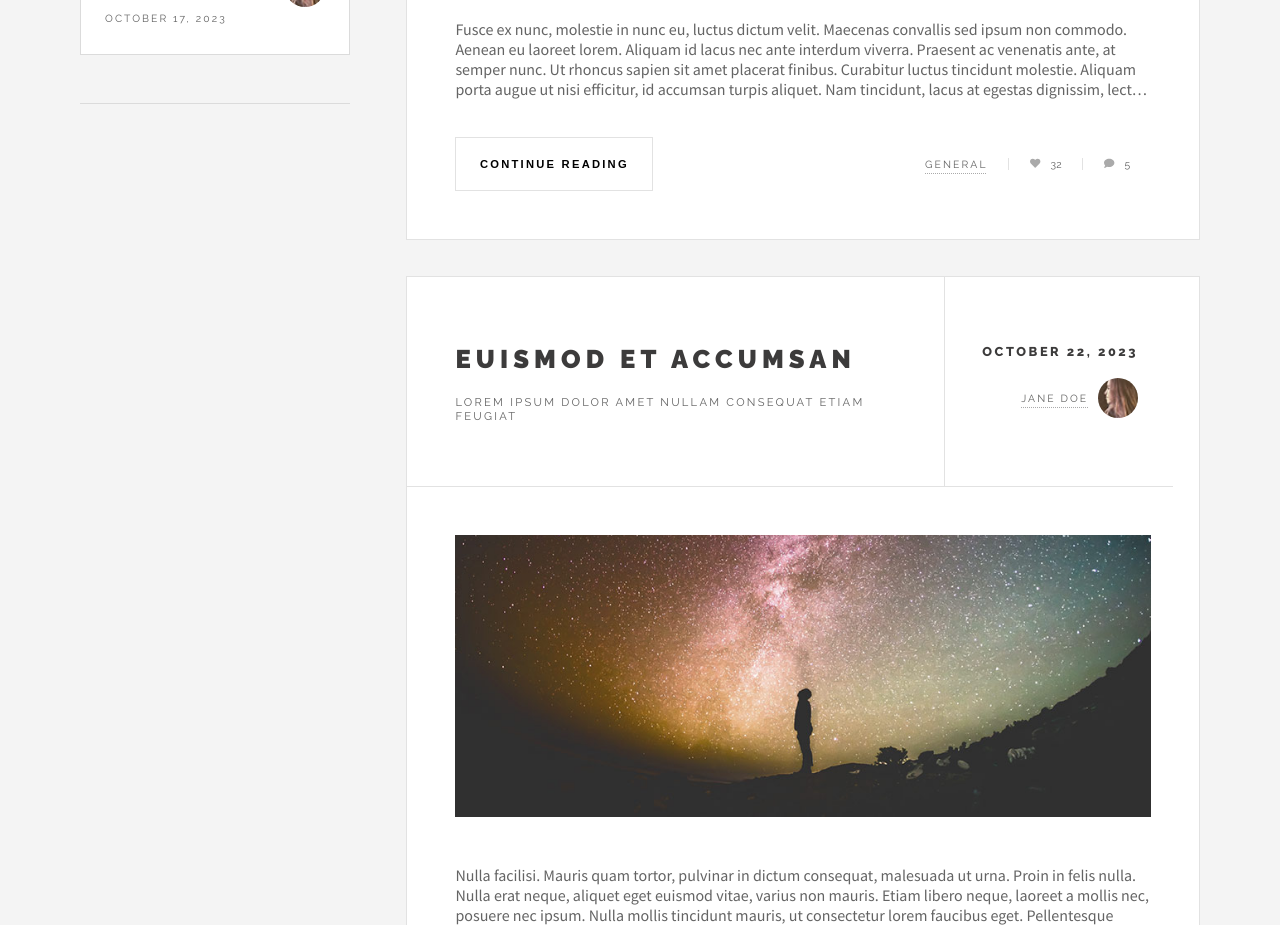
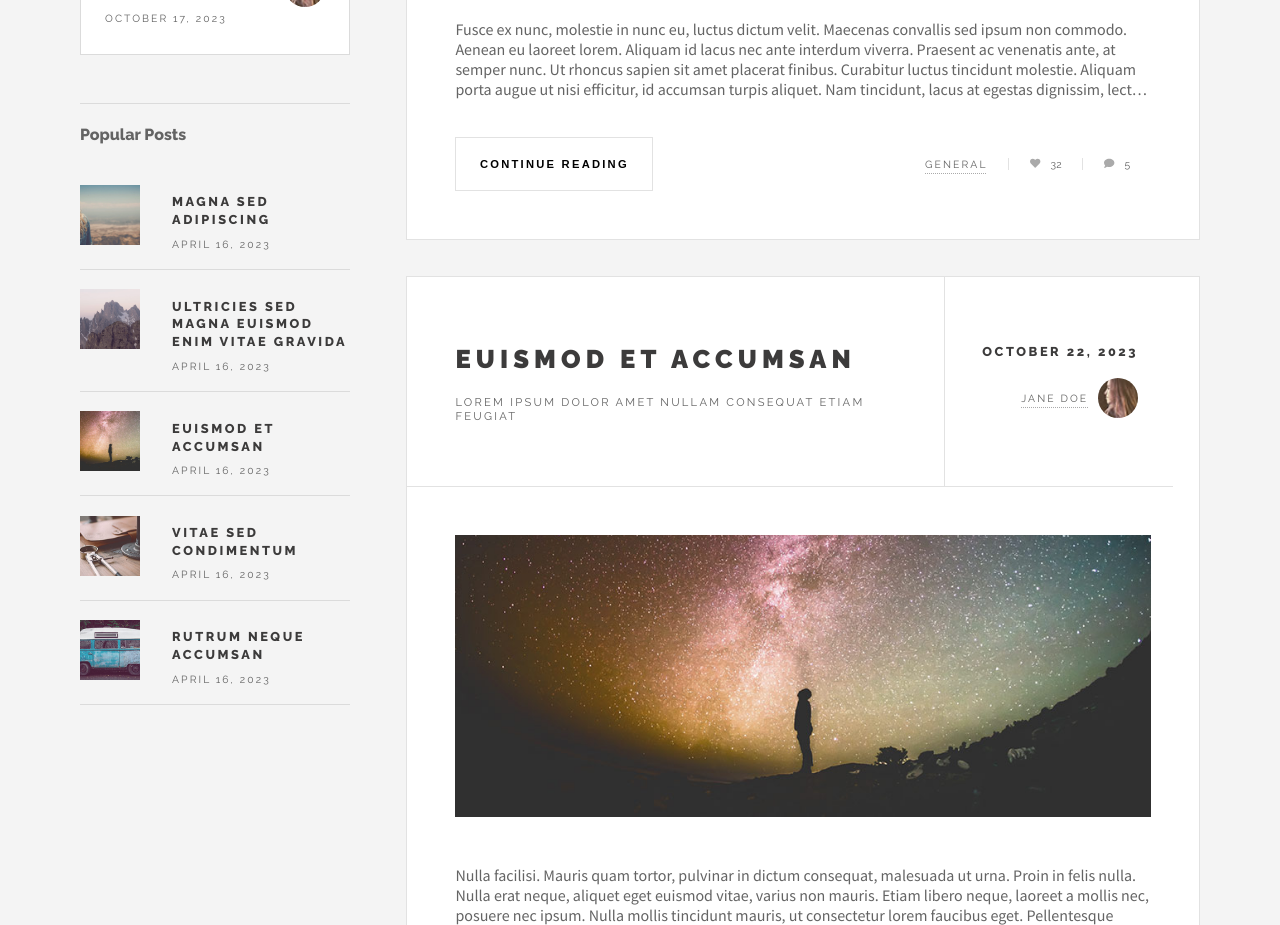
Before and after one commit to hyemin12/responsive-site-future_imperfect, a React (Create React App) app: page / in a window 1280 px wide. Shown: the part 1600-2525 px from the top of the page. Built offline with nearby package versions, Linux system fonts and the light colour scheme.

Commit message:
'인기글컴포넌트만들기'

```diff
--- a/src/components/CardPosts.js
+++ b/src/components/CardPost.js
@@ -1,13 +1,13 @@
-import { Link } from "react-router-dom";
 import styled from "styled-components";
+
+import Title from "./Elements/Title";
 import Author from "./Elements/Author";
+import Img from "./Elements/Img";
 import Date from "./Elements/Date";
-import Img from "./Elements/Img";
-import Title from "./Elements/Title";
 
-const CardPosts = (post) => {
+const CardPost = (post) => {
   console.log(post);
-  const { id, title, subtitle, author, authorImg, img, date } = post;
+  const { id, title, authorImg, img, date } = post;
   return (
     <CardPostContainer>
       <CardTop>
@@ -44,4 +44,4 @@ const CardBottom = styled.div`
   padding-bottom: 1.9em;
   background-color: #fff;
 `;
-export default CardPosts;
+export default CardPost;
--- /dev/null
+++ b/src/components/MiniPost.js
@@ -0,0 +1,46 @@
+import { Link } from "react-router-dom";
+import styled from "styled-components";
+import Date from "./Elements/Date";
+// import Img from "./Elements/Img";
+import Title from "./Elements/Title";
+
+const MiniPost = (post) => {
+  const { id, title, date, img } = post;
+  return (
+    <MiniPostContainer>
+      <>
+        <ImgWrapper to={`post/:${id}`}>
+          <Img src={img.type} alt={title} />
+        </ImgWrapper>
+      </>
+      <div>
+        <Title text={title} path={id} size={"0.8em"} />
+        <Date />
+      </div>
+    </MiniPostContainer>
+  );
+};
+const MiniPostContainer = styled.div`
+  display: flex;
+  gap: 2em;
+  padding: 1.2em 0;
+  border-bottom: 1px solid rgba(160, 160, 160, 0.3);
+`;
+const ImgWrapper = styled(Link)`
+  display: flex;
+  flex-shrink: 0;
+  width: 60px;
+  height: 60px;
+  overflow: hidden;
+  position: relative;
+`;
+const Img = styled.img`
+  display: block;
+  height: 100%;
+  object-fit: cover;
+  position: absolute;
+  top: 50%;
+  left: 50%;
+  transform: translate(-50%, -50%);
+`;
+export default MiniPost;
--- a/src/components/SideBar.js
+++ b/src/components/SideBar.js
@@ -1,6 +1,8 @@
+import styled from "styled-components";
+
 import Intro from "./Intro";
-import MiniPost from "./CardPosts";
-import styled from "styled-components";
+import CardPost from "./CardPost";
+import MiniPost from "./MiniPost";
 
 const SideBar = ({ cardPosts, popularPosts }) => {
   return (
@@ -8,9 +10,13 @@ const SideBar = ({ cardPosts, popularPosts }) => {
       <Intro />
       <CardPostContainer>
         {cardPosts.map((post) => (
-          <MiniPost key={post.id} {...post} />
+          <CardPost key={post.id} {...post} />
         ))}
       </CardPostContainer>
+      <h4>Popular Posts</h4>
+      {popularPosts.map((post) => (
+        <MiniPost key={post.id} {...post} />
+      ))}
     </div>
   );
 };
```
